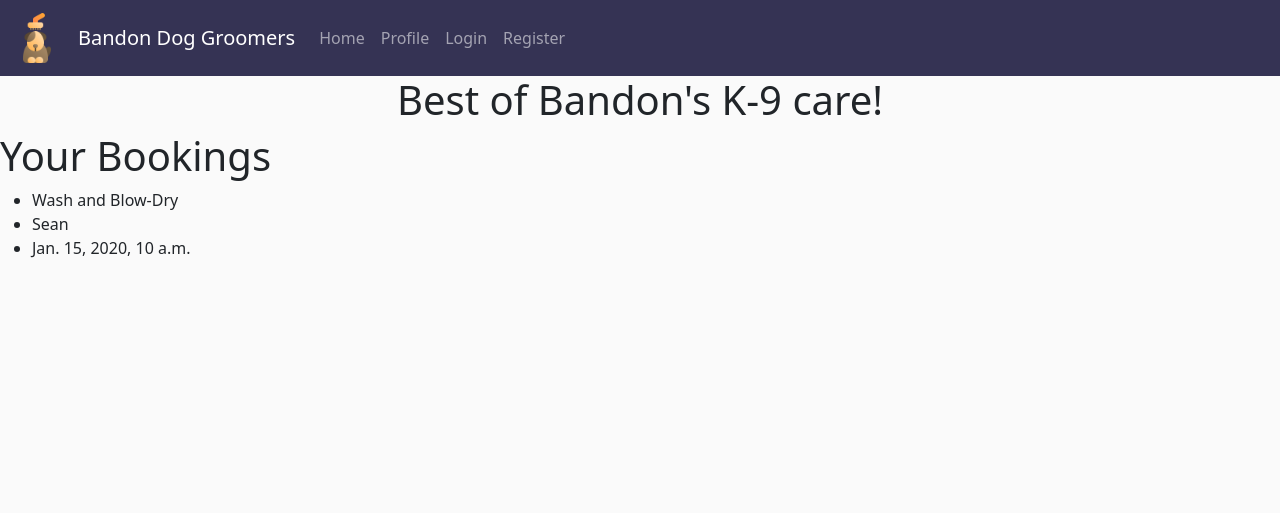
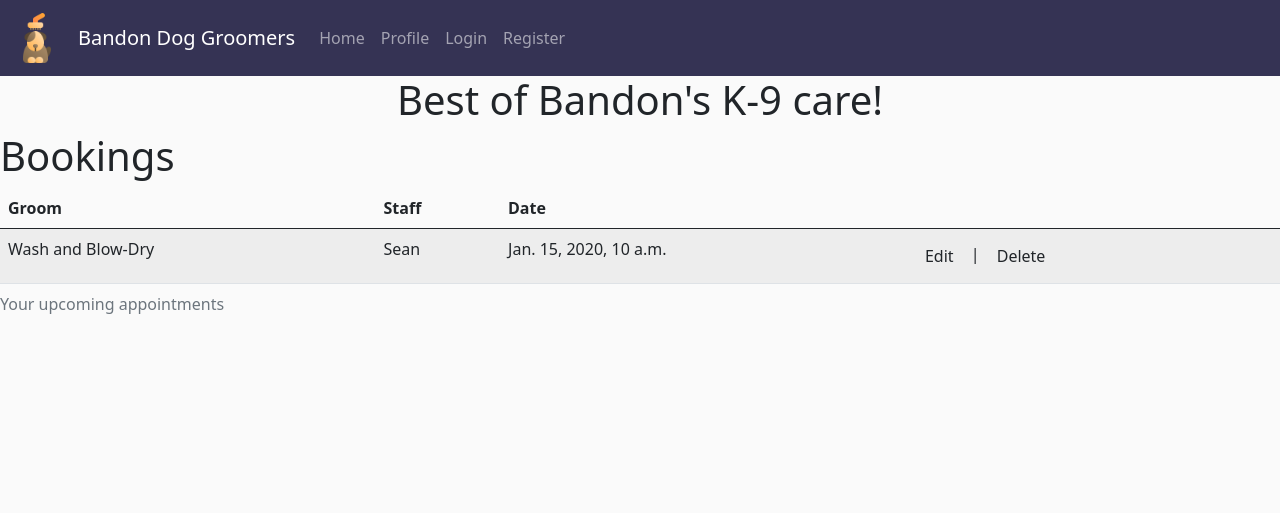
Before and after one commit to petermcloughlin/DjangoDogGroomers, a Django app: page /booking/ in a window 1280 px wide. Shown: the top 513 px of the page. Run offline with Django 4.2, Linux system fonts and the light colour scheme; tables that the repository leaves empty hold one stand-in row (values such as "Sample post"); some libraries are stand-ins or nearby versions.

Commit message:
Add table for booking list page with Edit and Delete buttons

```diff
--- a/booking/templates/booking/booking_list.html
+++ b/booking/templates/booking/booking_list.html
@@ -1,15 +1,36 @@
 {% extends "base.html" %}
 
 {% block content %}
-<h1>Your Bookings</h1>
-{% for booking in object_list %}
-<div>
-    <ul>
-        <li>{{ booking.get_service_display }}</li>
-        <li>{{ booking.get_staff_display }}</li>
-        <li>{{ booking.appointmentDay }}</li>
-    </ul>
+<h1>Bookings</h1>
+<div id="booking-table">
+    <table class="table table-striped table-hover">
+        <caption>Your upcoming appointments</caption>
+        <thead>
+            <tr>
+              <th scope="col">Groom</th>
+              <th scope="col">Staff</th>
+              <th scope="col">Date</th>
+              <th scope="col"></th>
+            </tr>
+          </thead>
+          <tbody>
+            {% for booking in object_list %}
+            <tr>
+
+              <td>{{ booking.get_service_display }}</td>
+              <td>{{ booking.get_staff_display }}</td>
+              <td>{{ booking.appointmentDay }}</td>
+              <td><button class="btn btn-edit"
+                data-booking_id="{{ booking.id }}">Edit</button>
+                |
+                <button class="btn btn-delete"
+                data-booking_id="{{ booking.id }}">Delete</button>
+                </td>
+            </tr>
+            {% endfor %}
+          </tbody>
+    </table>
 </div>
-{% endfor %}
+
 
 {% endblock %}
--- a/static/css/style.css
+++ b/static/css/style.css
@@ -15,6 +15,7 @@ i {
 .nav-link:hover{
     color: #f2b30d;
 }
+/* Booking list*/
 
 /* Footer */
 footer {
```
